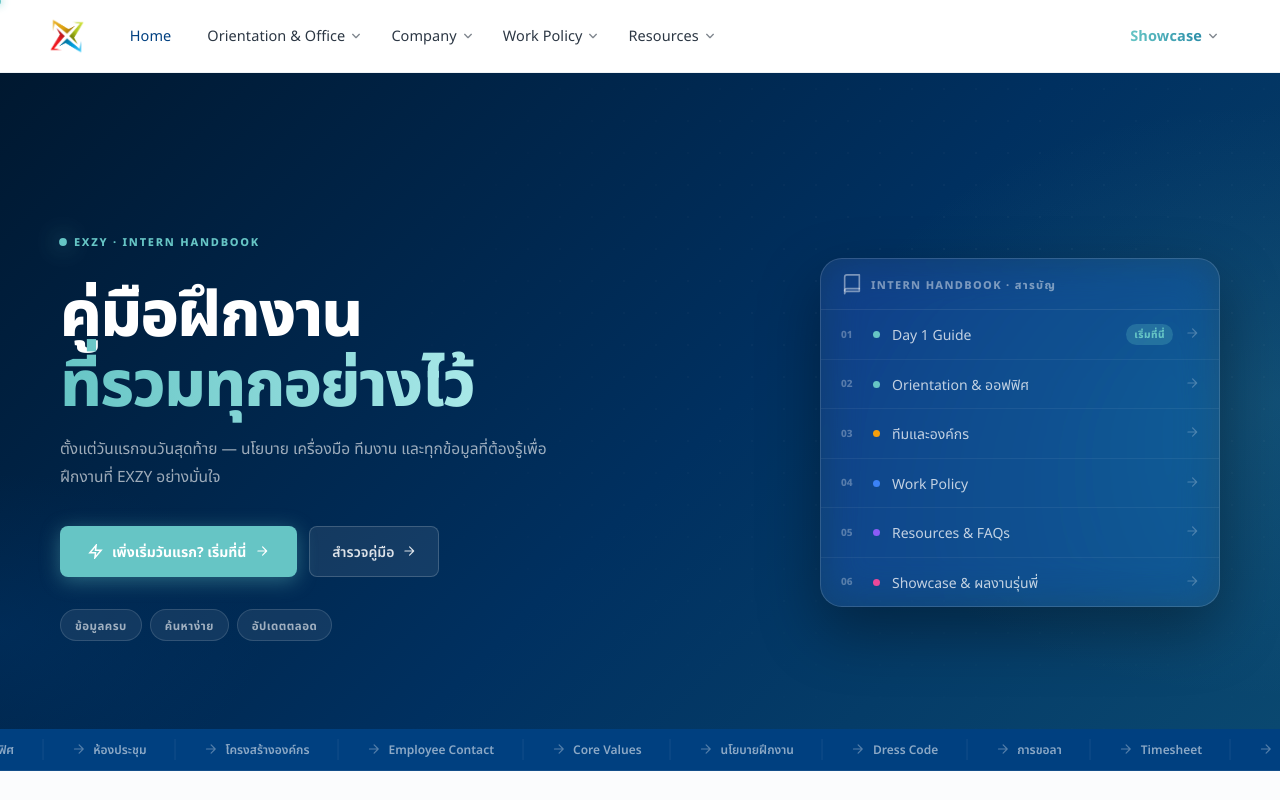
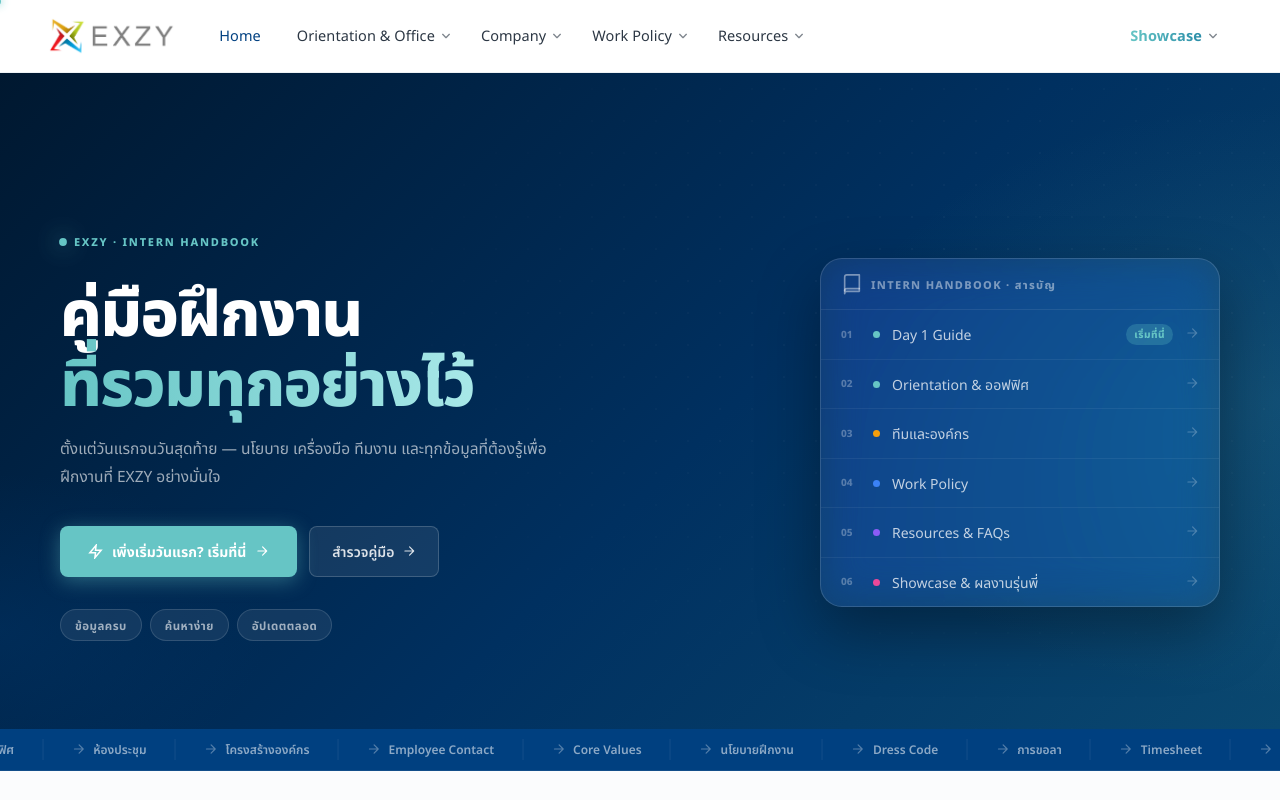
Before and after one commit to kppysnn/EXZY-intern-handbook-as-website, a website: page index.html in a window 1280 px wide. Shown: the top 800 px of the page. Drawn offline with nearby package versions, Linux system fonts and the light colour scheme.

Commit message:
Change navbar logo back to logo.png (icon + EXZY text)

```diff
--- a/index.html
+++ b/index.html
@@ -52,7 +52,7 @@
   <header class="navbar" id="navbar">
     <div class="nav-inner">
       <a href="#/home" class="nav-logo" data-link>
-        <img src="./exzy-square-icon.png" alt="EXZY" />
+        <img src="./logo.png" alt="EXZY" />
       </a>
 
       <nav class="nav-links" aria-label="Main">
```
